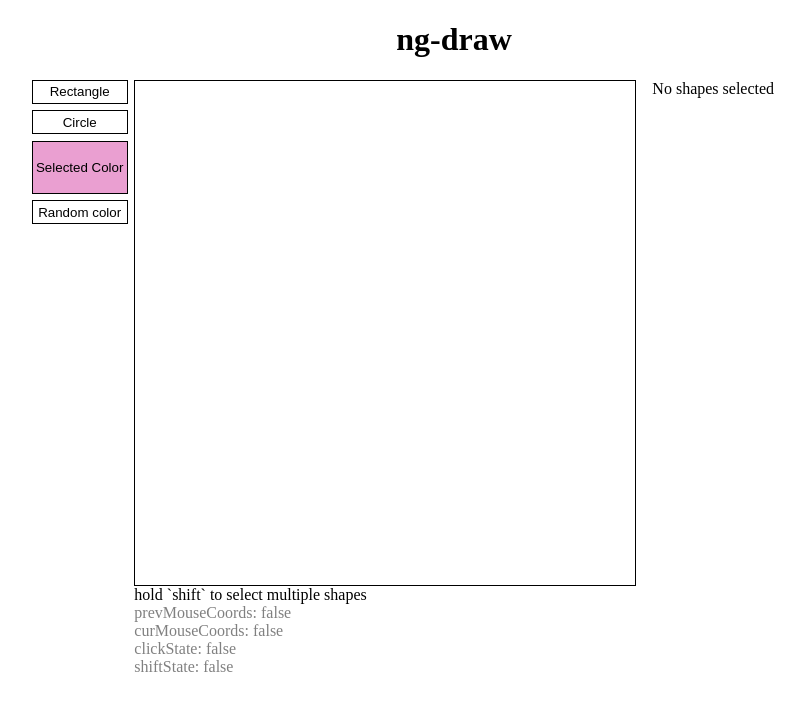
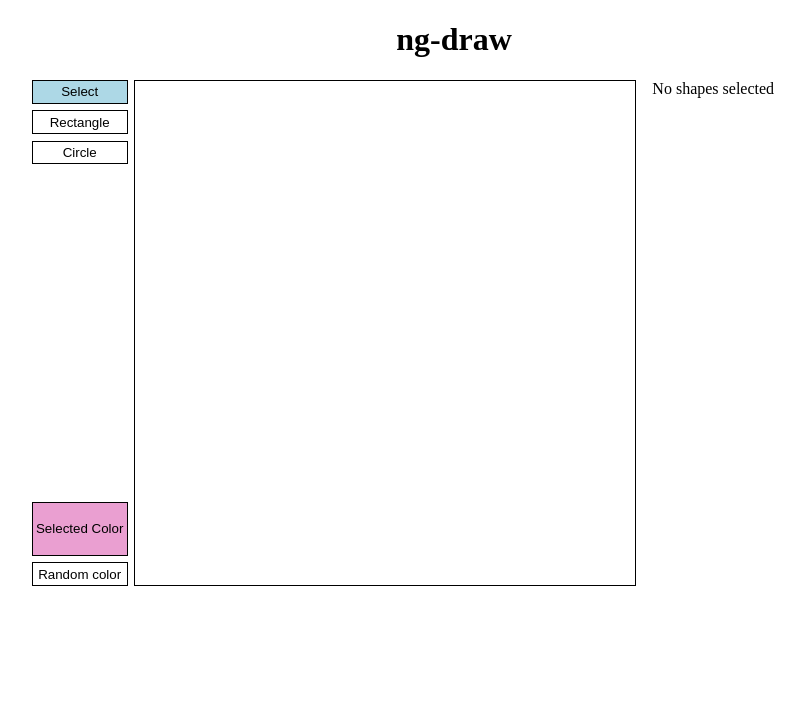
Before and after one commit to krnsk0/ng-draw, an Angular app: page / in a window 1280 px wide. Shown: the top 710 px of the page, without its empty margins (186-991 px from the left). Built offline with nearby package versions, Linux system fonts and the light colour scheme.

Commit message:
split out color tools from selector tools

```diff
--- a/src/app/components/canvas/canvas.component.css
+++ b/src/app/components/canvas/canvas.component.css
@@ -1,5 +1,7 @@
 .app-canvas {
   border: 1px solid black;
+  padding: none;
+  margin: none;
 }
 
 .debug {
--- a/src/app/components/canvas/canvas.component.html
+++ b/src/app/components/canvas/canvas.component.html
@@ -8,12 +8,3 @@
     (mouseup)="handleMouseup($event)"
   ></canvas>
 </div>
-<div>
-  <div>hold `shift` to select multiple shapes</div>
-  <div class="debug">
-    <div>prevMouseCoords: {{ toolsService.prevMouseCoords }}</div>
-    <div>curMouseCoords: {{ toolsService.curMouseCoords }}</div>
-    <div>clickState: {{ toolsService.clickState }}</div>
-    <div>shiftState: {{ toolsService.shift() }}</div>
-  </div>
-</div>
--- a/src/app/components/tools/tools.component.css
+++ b/src/app/components/tools/tools.component.css
@@ -1,4 +1,11 @@
-.tool-container {
+.tool-container-outer {
+  display: flex;
+  flex-direction: column;
+  justify-content: space-between;
+  height: 100%;
+}
+
+.tool-container-inner {
   display: flex;
   flex-direction: column;
 }
@@ -8,6 +15,10 @@
   margin: 0 0.5em 0.5em 0;
   padding: 0.25em;
   background: none;
+}
+
+.tool-button:last-child {
+  margin-bottom: 0;
 }
 
 /* a big a11y no-no */
--- a/src/app/components/tools/tools.component.html
+++ b/src/app/components/tools/tools.component.html
@@ -1,6 +1,31 @@
-<div class="tool-container">
-  <button type="button" class="tool-button" (click)="shapeToolClick('rectangle')">Rectangle</button>
-  <button type="button" class="tool-button" (click)="shapeToolClick('circle')">Circle</button>
+<div class="tool-container-outer">
+  <div class="tool-container-inner">
+    <button
+      type="button"
+      class="tool-button"
+      (click)="selectTool('select')"
+      [style.background]="toolsService.toolMode === 'select' ? 'lightblue' : 'white'"
+    >
+      Select
+    </button>
+    <button
+      type="button"
+      class="tool-button"
+      (click)="selectTool('rectangle')"
+      [style.background]="toolsService.toolMode === 'rectangle' ? 'lightblue' : 'white'"
+    >
+      Rectangle
+    </button>
+    <button
+      type="button"
+      class="tool-button"
+      (click)="selectTool('circle')"
+      [style.background]="toolsService.toolMode === 'circle' ? 'lightblue' : 'white'"
+    >
+      Circle
+    </button>
+  </div>
+  <div class="tool-container-inner">
     <button
       type="button"
       class="color-swatch"
@@ -18,3 +43,4 @@
     ></app-color-picker-modal>
     <button type="button" class="tool-button" (click)="pickRandomColor()">Random color</button>
   </div>
+</div>
--- a/src/app/components/tools/tools.component.ts
+++ b/src/app/components/tools/tools.component.ts
@@ -3,8 +3,8 @@ import { canvasWidth, canvasHeight } from '../../constants';
 import { SceneService } from '../../services/scene.service';
 import { ToolsService } from '../../services/tools.service';
 import { Rectangle, Circle } from '../../shapes';
-import { hslTriple } from '../../types';
-import { random, convertColorTripleToString, makeRandomHslColor } from '../../utils';
+import { hslTriple, toolTypes } from '../../types';
+import { convertColorTripleToString, makeRandomHslColor } from '../../utils';
 @Component({
   selector: 'app-tools',
   templateUrl: './tools.component.html',
@@ -31,23 +31,24 @@ export class ToolsComponent implements OnInit {
 
   /**
    * Handle clicks on the shape tools
+   * TODO: remove this
    */
-  shapeToolClick(tool: string): void {
-    if (tool === 'circle') {
-      this.sceneService.sceneState = [
-        ...this.sceneService.sceneState,
-        Circle.generateRandomShape(canvasWidth, canvasHeight, this.selectedColor),
-      ];
-      this.sceneService.pushSceneUpdate();
-    }
-    if (tool === 'rectangle') {
-      this.sceneService.sceneState = [
-        ...this.sceneService.sceneState,
-        Rectangle.generateRandomShape(canvasWidth, canvasHeight, this.selectedColor),
-      ];
-      this.sceneService.pushSceneUpdate();
-    }
-  }
+  // shapeToolClick(tool: string): void {
+  //   if (tool === 'circle') {
+  //     this.sceneService.sceneState = [
+  //       ...this.sceneService.sceneState,
+  //       Circle.generateRandomShape(canvasWidth, canvasHeight, this.selectedColor),
+  //     ];
+  //     this.sceneService.pushSceneUpdate();
+  //   }
+  //   if (tool === 'rectangle') {
+  //     this.sceneService.sceneState = [
+  //       ...this.sceneService.sceneState,
+  //       Rectangle.generateRandomShape(canvasWidth, canvasHeight, this.selectedColor),
+  //     ];
+  //     this.sceneService.pushSceneUpdate();
+  //   }
+  // }
 
   /**
    * Opens the color picker modal
@@ -65,4 +66,11 @@ export class ToolsComponent implements OnInit {
       this.selectedColor = selectedColor;
     }
   }
+
+  /**
+   * select tool
+   */
+  selectTool(toolName: toolTypes): void {
+    this.toolsService.selectTool(toolName);
+  }
 }
--- a/src/app/services/tools.service.ts
+++ b/src/app/services/tools.service.ts
@@ -1,4 +1,5 @@
 import { Injectable } from '@angular/core';
+import { toolTypes } from '../types';
 
 @Injectable({
   providedIn: 'root',
@@ -14,6 +15,9 @@ export class ToolsService {
   // mouse positions
   public prevMouseCoords: [number, number] | false = false;
   public curMouseCoords: [number, number] | false = false;
+
+  // tool mode
+  public toolMode: toolTypes = 'select';
 
   /**
    * Because there are no lifecycle methods for singleton services
@@ -49,4 +53,11 @@ export class ToolsService {
   shift(): boolean {
     return this.lShift || this.rShift;
   }
+
+  /**
+   * Set active tool
+   */
+  selectTool(toolName: toolTypes): void {
+    this.toolMode = toolName;
+  }
 }
--- a/src/app/types.ts
+++ b/src/app/types.ts
@@ -1 +1,2 @@
 export type hslTriple = [number, number, number];
+export type toolTypes = 'select' | 'rectangle' | 'circle';
--- a/src/main.ts
+++ b/src/main.ts
@@ -8,5 +8,6 @@ if (environment.production) {
   enableProdMode();
 }
 
-platformBrowserDynamic().bootstrapModule(AppModule)
-  .catch(err => console.error(err));
+platformBrowserDynamic()
+  .bootstrapModule(AppModule)
+  .catch((err) => console.error(err));
```
Lines whose indentation alone changed are shown as unchanged.
